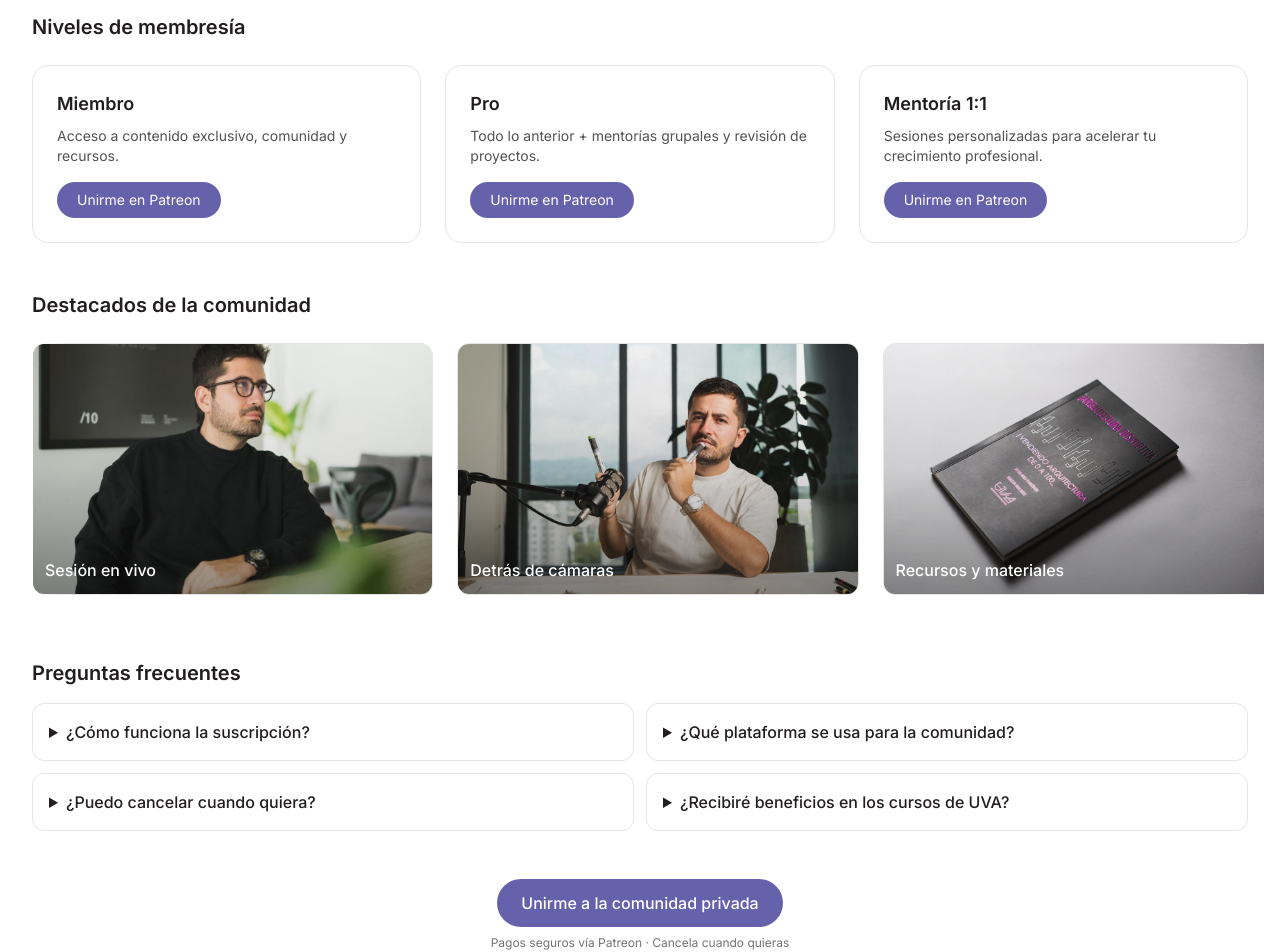
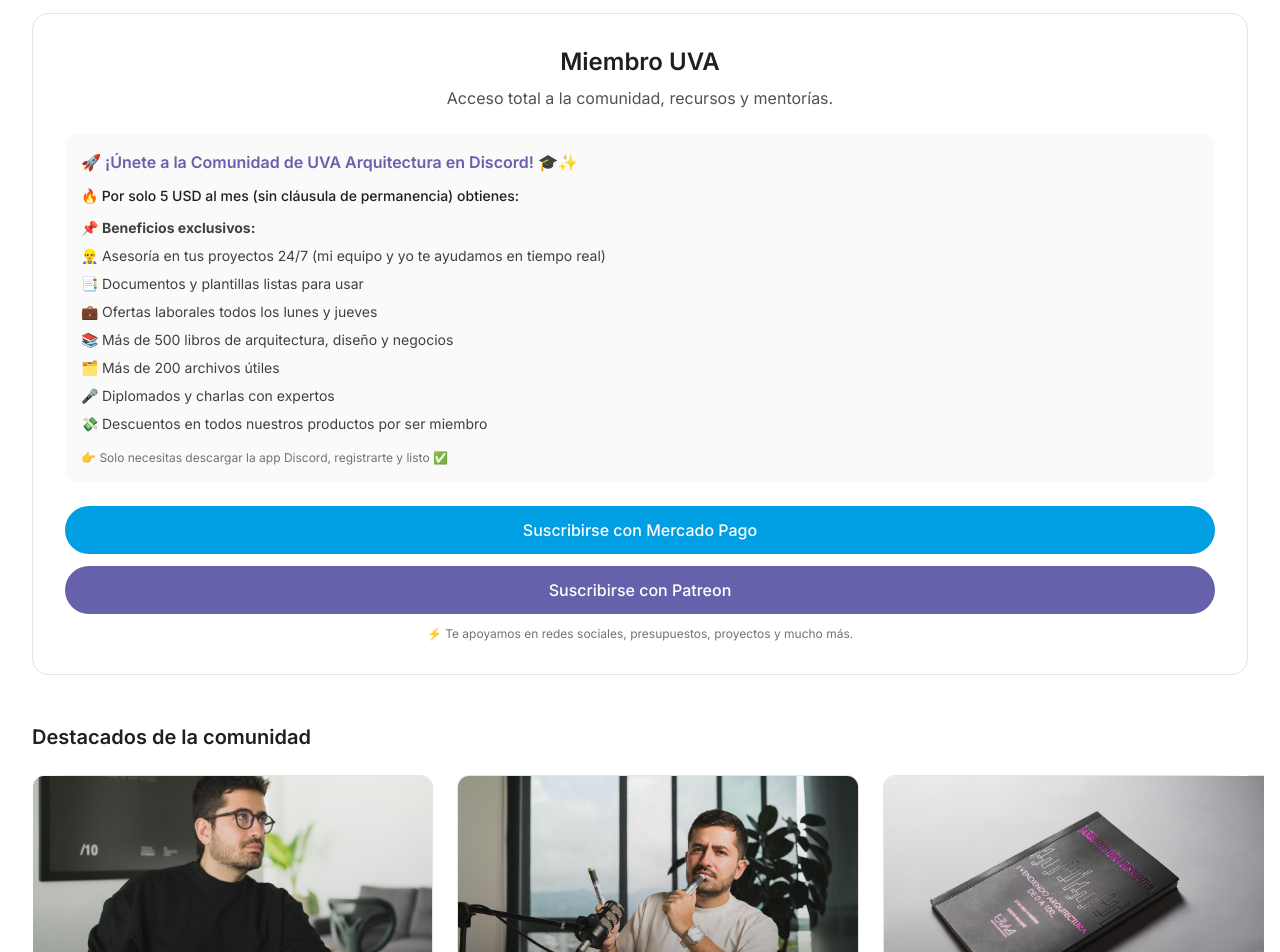
Before and after one commit to Kin9Zeus/UVAWebDL, a Next.js app: page /comunidad in a window 1280 px wide. Shown: the part 980-1932 px from the top of the page. Built offline with nearby package versions, Linux system fonts and the light colour scheme; no server answers.

Commit message:
New community options available

```diff
--- a/src/app/comunidad/page.tsx
+++ b/src/app/comunidad/page.tsx
@@ -16,7 +16,7 @@ export default function ComunidadPage() {
               <p className="mt-2 text-sm sm:text-base opacity-90">Contenido, mentorías y una red para crecer en arquitectura y diseño.</p>
               <div className="mt-4 flex flex-wrap gap-3">
                 <a href="https://www.patreon.com/UVAArquitectura/membership" target="_blank" rel="noopener noreferrer" className="rounded-full bg-[var(--color-secondary)] px-5 py-2 text-white">Unirme en Patreon</a>
-                <a href="https://discord.com/" target="_blank" rel="noopener noreferrer" className="rounded-full border border-white/70 px-5 py-2 text-white hover:bg-white/10">Entrar a Discord</a>
+                <a href="https://www.mercadopago.com.co/subscriptions/checkout?preapproval_plan_id=2c9380849385c5cf0193a7d1fa260f55" target="_blank" rel="noopener noreferrer" className="rounded-full bg-[#009EE3] px-5 py-2 text-white hover:opacity-90">Unirme con Mercadopago</a>
               </div>
             </div>
           </div>
@@ -40,26 +40,49 @@ export default function ComunidadPage() {
 
         {/* Niveles de membresía */}
         <section className="mt-12">
-          <h2 className="text-xl font-semibold text-[var(--color-tertiary)]">Niveles de membresía</h2>
-          <div className="mt-6 grid gap-6 sm:grid-cols-2 lg:grid-cols-3">
-            {[
-              {title:"Miembro",desc:"Acceso a contenido exclusivo, comunidad y recursos."},
-              {title:"Pro",desc:"Todo lo anterior + mentorías grupales y revisión de proyectos."},
-              {title:"Mentoría 1:1",desc:"Sesiones personalizadas para acelerar tu crecimiento profesional."},
-            ].map((t)=> (
-              <div key={t.title} className="group rounded-2xl border border-neutral-200 p-6 bg-white hover:shadow-md transition">
-                <h3 className="text-lg font-semibold text-[var(--color-tertiary)]">{t.title}</h3>
-                <p className="mt-2 text-sm text-neutral-600">{t.desc}</p>
+          <div className="mt-6">
+            <div className="group rounded-2xl border border-neutral-200 p-8 bg-white hover:shadow-md transition w-full text-center">
+              <h3 className="text-2xl font-semibold text-[var(--color-tertiary)]">Miembro UVA</h3>
+              <p className="mt-2 text-neutral-600">Acceso total a la comunidad, recursos y mentorías.</p>
+
+              <div className="my-6 text-left space-y-3 bg-neutral-50 p-4 rounded-xl">
+                 <p className="font-semibold text-[var(--color-secondary)]">🚀 ¡Únete a la Comunidad de UVA Arquitectura en Discord! 🎓✨</p>
+                 <p className="text-sm font-medium">🔥 Por solo 5 USD al mes (sin cláusula de permanencia) obtienes:</p>
+                 <ul className="text-sm space-y-2 text-neutral-700 mt-2">
+                    <li>📌 <strong>Beneficios exclusivos:</strong></li>
+                    <li>👷‍♂️ Asesoría en tus proyectos 24/7 (mi equipo y yo te ayudamos en tiempo real)</li>
+                    <li>📑 Documentos y plantillas listas para usar</li>
+                    <li>💼 Ofertas laborales todos los lunes y jueves</li>
+                    <li>📚 Más de 500 libros de arquitectura, diseño y negocios</li>
+                    <li>🗂️ Más de 200 archivos útiles</li>
+                    <li>🎤 Diplomados y charlas con expertos</li>
+                    <li>💸 Descuentos en todos nuestros productos por ser miembro</li>
+                 </ul>
+                 <p className="text-xs text-neutral-500 mt-4">👉 Solo necesitas descargar la app Discord, registrarte y listo ✅</p>
+              </div>
+
+              <div className="mt-6 flex flex-col gap-3">
                 <a
-                  href="https://www.patreon.com/UVAArquitectura/membership"
-                  className="mt-4 inline-flex rounded-full bg-[var(--color-secondary)] px-5 py-2 text-white text-sm group-hover:opacity-90"
+                  href="https://www.mercadopago.com.co/subscriptions/checkout?preapproval_plan_id=2c9380849385c5cf0193a7d1fa260f55"
+                  className="inline-flex justify-center rounded-full bg-[#009EE3] px-5 py-3 text-white font-medium hover:opacity-90 transition w-full items-center gap-2"
                   target="_blank"
                   rel="noopener noreferrer"
                 >
-                  Unirme en Patreon
+                  Suscribirse con Mercado Pago
+                </a>
+                <a
+                  href="https://www.patreon.com/UVAArquitectura/membership"
+                  className="inline-flex justify-center rounded-full bg-[var(--color-secondary)] px-5 py-3 text-white font-medium hover:opacity-90 transition w-full items-center gap-2"
+                  target="_blank"
+                  rel="noopener noreferrer"
+                >
+                  Suscribirse con Patreon
                 </a>
               </div>
-            ))}
+              <p className="mt-3 text-xs text-neutral-500">
+                ⚡ Te apoyamos en redes sociales, presupuestos, proyectos y mucho más.
+              </p>
+            </div>
           </div>
         </section>
 
@@ -100,18 +123,7 @@ export default function ComunidadPage() {
           </div>
         </section>
 
-        {/* CTA final */}
-        <section className="mt-12 text-center">
-          <a
-            href="https://www.patreon.com/UVAArquitectura/membership"
-            className="inline-flex rounded-full bg-[var(--color-secondary)] px-6 py-3 text-white font-medium hover:opacity-90 transition"
-            target="_blank"
-            rel="noopener noreferrer"
-          >
-            Unirme a la comunidad privada
-          </a>
-          <p className="mt-2 text-xs text-neutral-500">Pagos seguros vía Patreon · Cancela cuando quieras</p>
-        </section>
+
       </div>
     </section>
   );
--- a/src/components/footer.tsx
+++ b/src/components/footer.tsx
@@ -12,9 +12,14 @@ export default function Footer() {
           <p className="text-neutral-500">Calle 14 #23-71, Oficina 501, Edificio Alturia, Pereira, Risaralda, Colombia</p>
           <p className="mt-2 text-neutral-500">© {new Date().getFullYear()} Todos los derechos reservados.</p>
         </div>
-        <p className="text-neutral-500 text-center">
-          Elegante, minimalista y funcional. Arquitectura con propósito.
-        </p>
+        <div className="flex flex-col items-center justify-center text-center">
+          <p className="text-neutral-500">
+            Elegante, minimalista y funcional. Arquitectura con propósito.
+          </p>
+          <p className="mt-2 text-xs text-neutral-400">
+            Developed by <span className="font-medium text-neutral-500">Devleck</span>
+          </p>
+        </div>
         <div className="flex justify-center sm:justify-end gap-3">
           <a href={instagram} aria-label="Instagram" target="_blank" rel="noopener noreferrer" className="text-[var(--color-tertiary)] hover:text-[var(--color-secondary)] transition">
             <svg width="20" height="20" viewBox="0 0 20 20" fill="currentColor" xmlns="http://www.w3.org/2000/svg">
```
